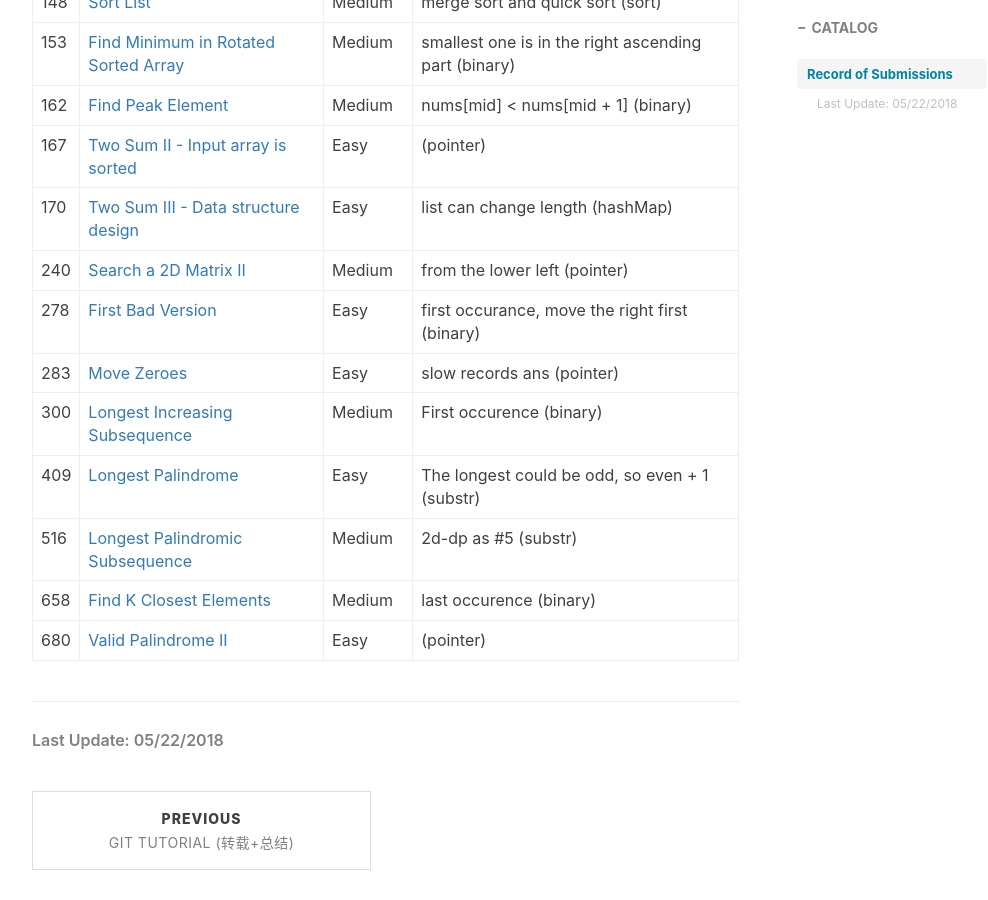
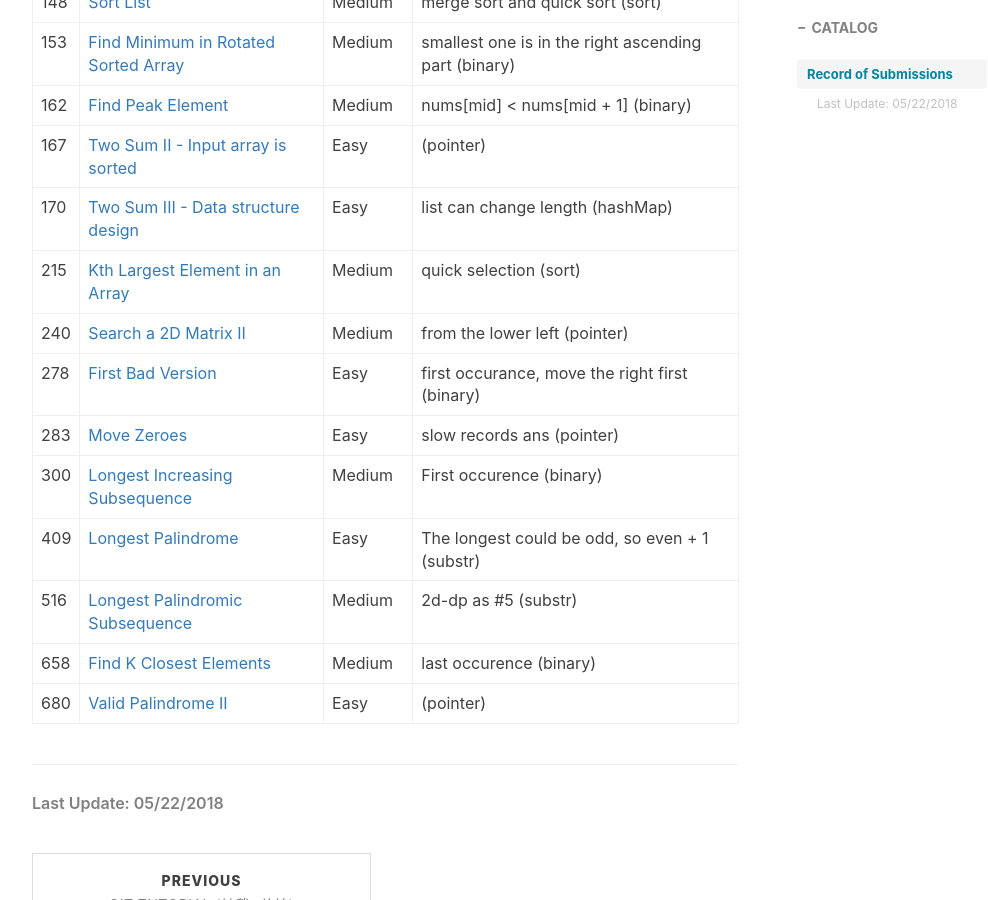
Before and after one commit to ly16/ly16.github.io, a Jekyll site: the page built from _posts/2018-05-18-leetcode-record-round1.md, in a window 1280 px wide and 900 px high, scrolled down 1407 px. Shown: the whole window, without its empty margins (233-1221 px from the left). Built offline with Jekyll 4.4.1, drawn with Linux system fonts in a browser that asks for light colours; nearby versions of some CDN libraries; comment, search, counter and statistics services are not loaded.

Commit message:
Update 2018-05-18-leetcode-record-round1.md

```diff
--- a/_posts/2018-05-18-leetcode-record-round1.md
+++ b/_posts/2018-05-18-leetcode-record-round1.md
@@ -34,6 +34,7 @@ tags:
 |162|[Find Peak Element](https://github.com/ly16/LC-Practice/blob/master/Find%20Peak%20Element.java)|Medium|nums[mid] < nums[mid + 1] (binary)|
 |167|[Two Sum II - Input array is sorted](https://github.com/ly16/LC-Practice/blob/master/2%20Sum%20II.java)|Easy|(pointer)|
 |170|[Two Sum III - Data structure design](https://github.com/ly16/LC-Practice/blob/master/Two%20Sum%20III%20-%20Data%20structure%20design.java)|Easy|list can change length (hashMap)|
+|215|[Kth Largest Element in an Array](https://github.com/ly16/LC-Practice/blob/master/Kth%20Largest%20Element.java)|Medium|quick selection (sort)|
 |240|[Search a 2D Matrix II](https://github.com/ly16/LC-Practice/blob/master/Search%20a%202D%20Matrix%20II.java)|Medium|from the lower left (pointer)|
 |278|[First Bad Version](https://github.com/ly16/LC-Practice/blob/master/First%20Bad%20Version.java)|Easy|first occurance, move the right first (binary)|
 |283|[Move Zeroes](https://github.com/ly16/LC-Practice/blob/master/Move%200s%20To%20The%20End%20II.java)|Easy|slow records ans (pointer)|
```
